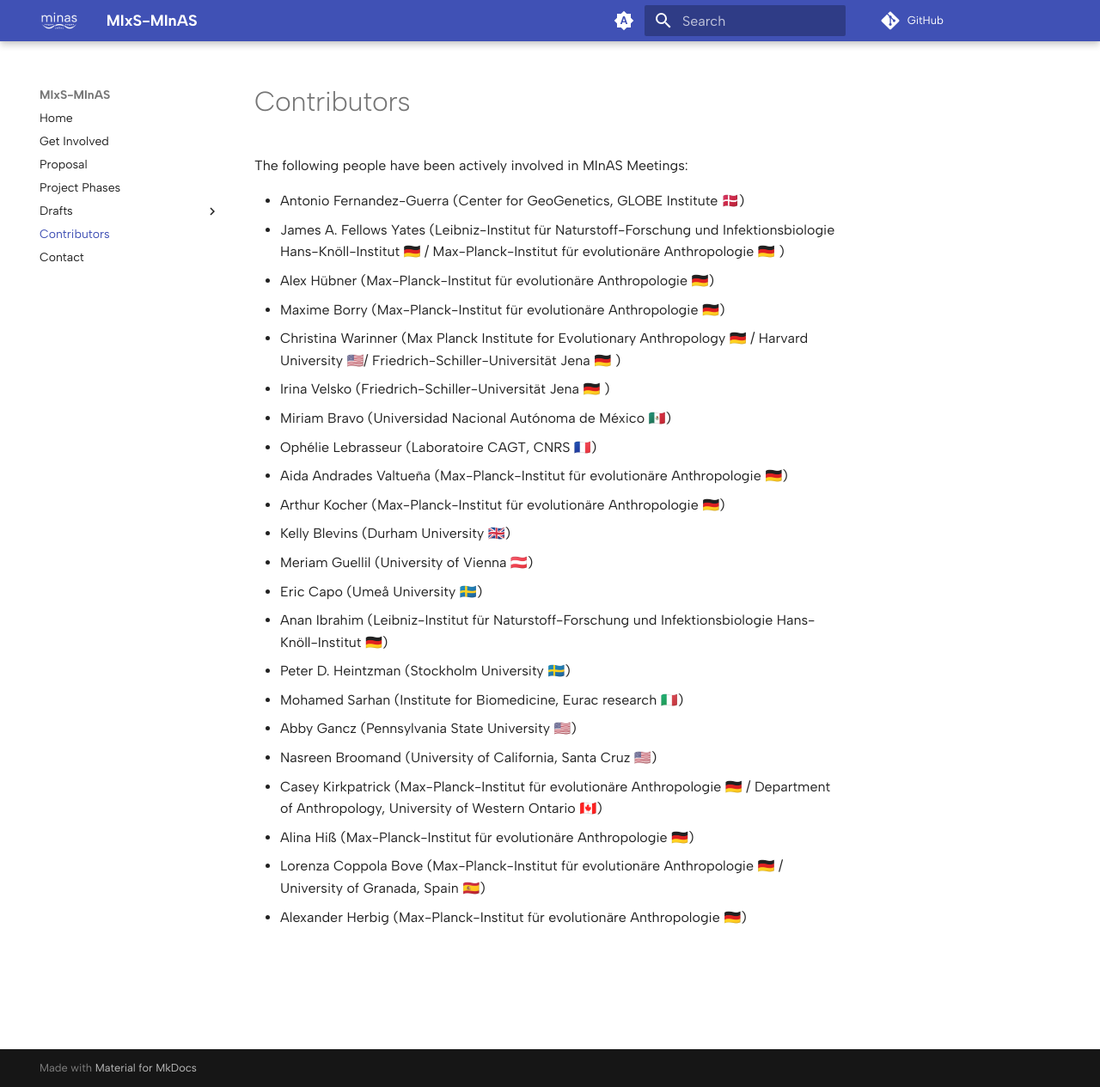
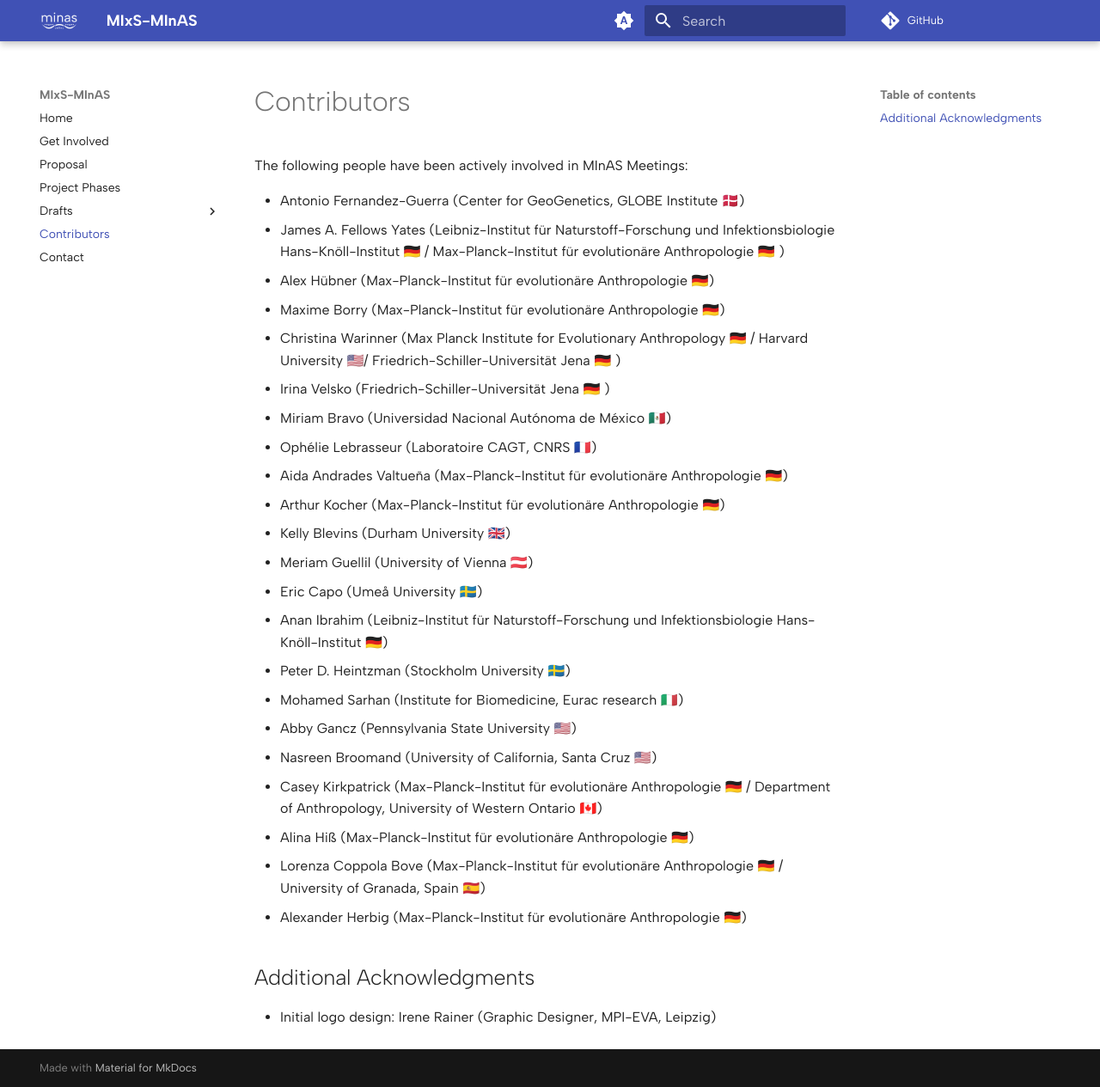
Before and after one commit to MIxS-MInAS/MIxS-MInAS.github.io, an MkDocs documentation site: the page built from docs/contributors.md, in a window 1280 px wide and 1265 px high. Shown: the whole window at 86% size. Built offline with MkDocs 1.6.1 and Material for MkDocs 9.7.7, drawn with Linux system fonts in a browser that asks for light colours; comment, search, counter and statistics services are not loaded.

Commit message:
Add Irene to acknowledgments and a couple more logo variants

```diff
--- a/docs/contributors.md
+++ b/docs/contributors.md
@@ -24,3 +24,7 @@ The following people have been actively involved in MInAS Meetings:
 - Alina Hiß (Max-Planck-Institut für evolutionäre Anthropologie 🇩🇪)
 - Lorenza Coppola Bove (Max-Planck-Institut für evolutionäre Anthropologie 🇩🇪 / University of Granada, Spain 🇪🇸)
 - Alexander Herbig (Max-Planck-Institut für evolutionäre Anthropologie 🇩🇪)
+
+## Additional Acknowledgments
+
+- Initial logo design: Irene Rainer (Graphic Designer, MPI-EVA, Leipzig)
```
Also changed, not shown: docs/assets/images/logos/minas-logo-full-name-flat.png, docs/assets/images/logos/minas-logo-full-name-monochrome.png (renamed from docs/assets/images/logos/minas-logo-full-monochrome.png), docs/assets/images/logos/minas-logo-full-name.png, 1 other file.
